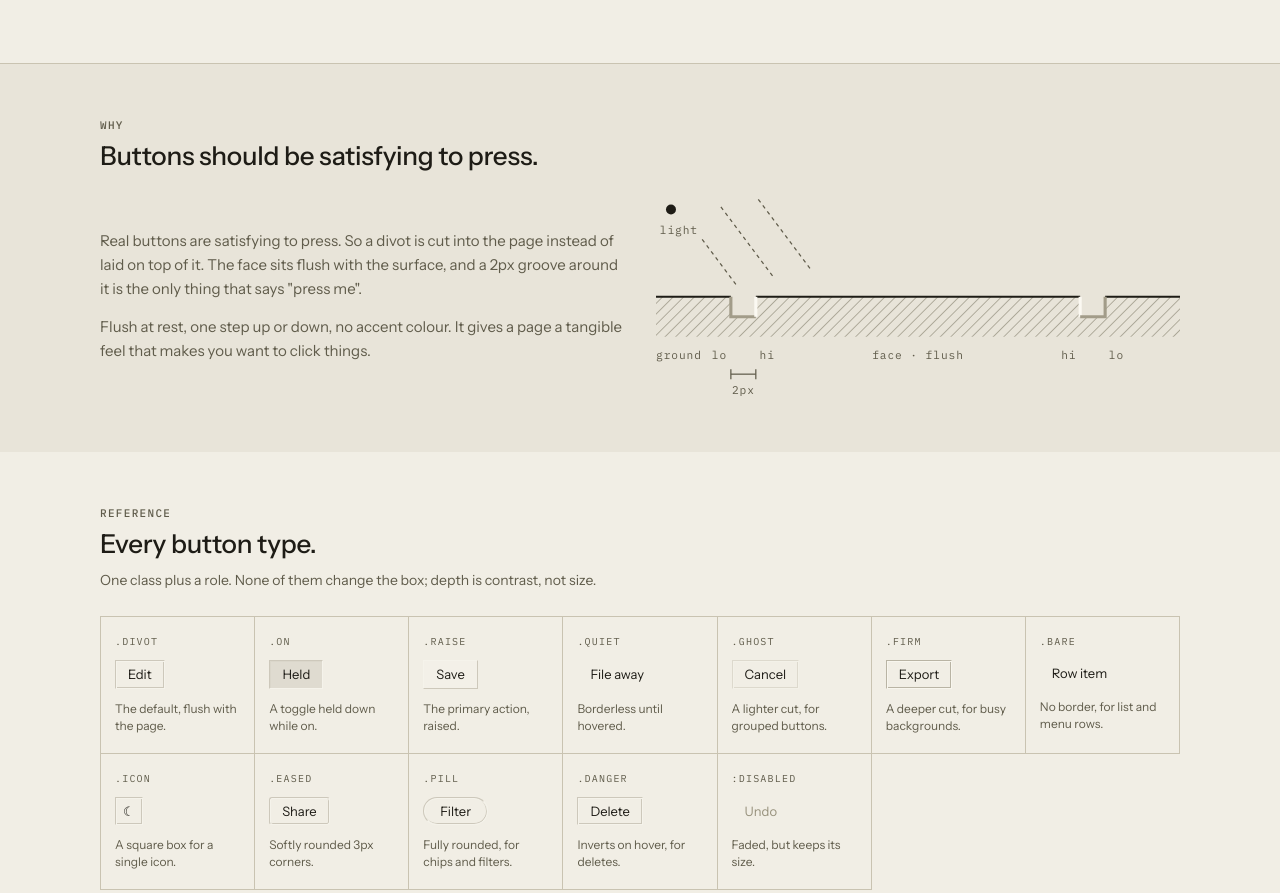
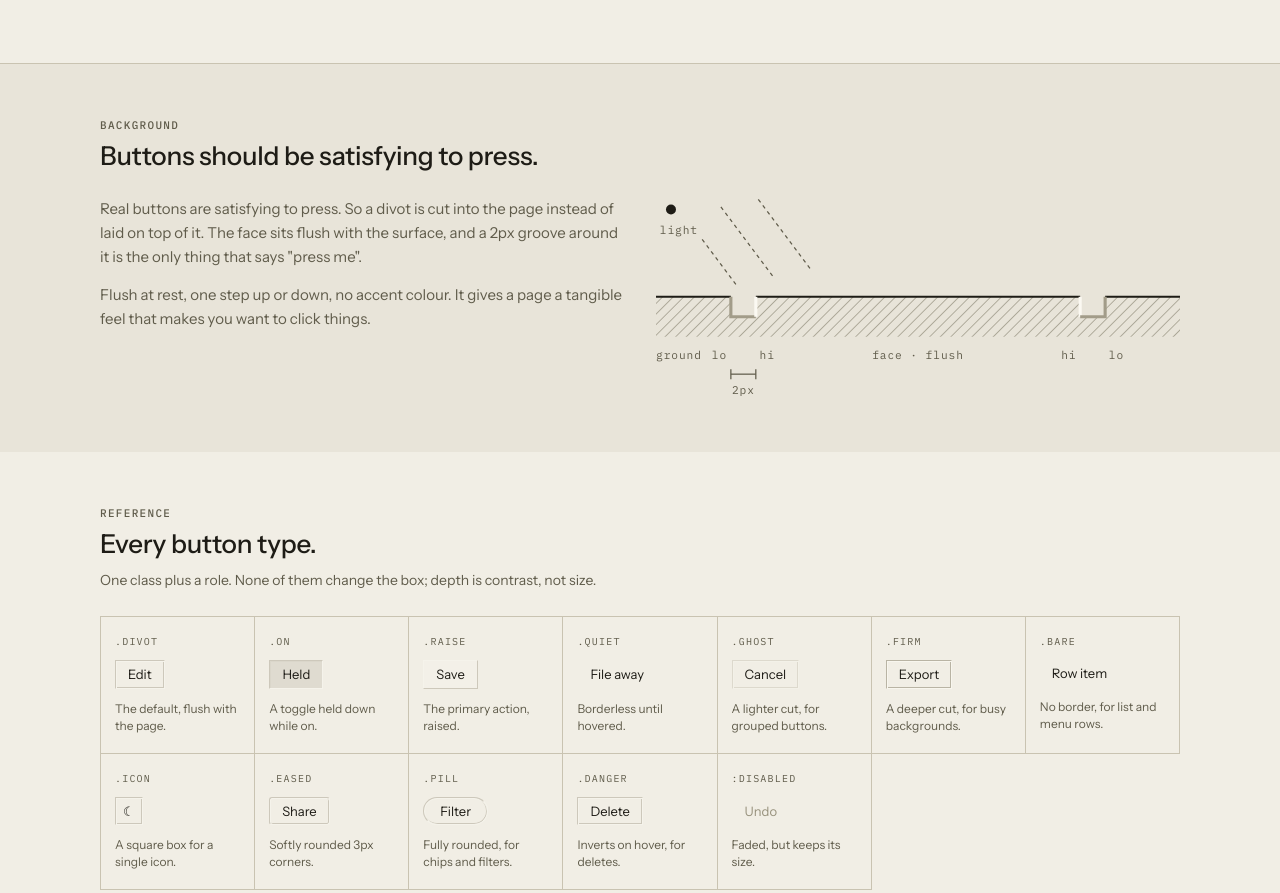
Before and after one commit to nlaz/divot.css, a website: page index.html in a window 1280 px wide. Shown: the part 636-1529 px from the top of the page. Drawn offline with nearby package versions, Linux system fonts and the light colour scheme.

Commit message:
style(site): align the why copy to the top and retitle install
Co-Authored-By: Claude Fable 5.1 <noreply@anthropic.com>

```diff
--- a/index.html
+++ b/index.html
@@ -134,6 +134,7 @@ svg.fig { width: 100%; height: auto; display: block; }
 @media (prefers-reduced-motion: reduce) { * { transition: none !important; } }
 /* why: a short first-person note, set as running text */
 .why { max-width: 62ch; display: grid; gap: 14px; }
+#why .two { align-items: start; } /* copy starts at the top of the row, level with the diagram */
 .why p { max-width: none; font-size: var(--fs-title); line-height: 1.6; color: var(--ink-dim); }
 
 /* grounds strip: the same class on four surfaces, no overrides */
@@ -200,7 +201,7 @@ pre.hl .s { color: var(--syn-str); }
 
 <div class="wrap">
   <section id="why">
-    <div class="sec-head"><p class="eyebrow">why</p><h2>Buttons should be satisfying to press.</h2></div>
+    <div class="sec-head"><p class="eyebrow">background</p><h2>Buttons should be satisfying to press.</h2></div>
     <div class="two">
       <div class="why">
         <p>Real buttons are satisfying to press. So a divot is cut into the page instead of laid on top of it. The face sits flush with the surface, and a 2px groove around it is the only thing that says "press me".</p>
@@ -306,7 +307,7 @@ pre.hl .s { color: var(--syn-str); }
 
   <section id="install">
     <div class="inst-head">
-      <div class="sec-head"><p class="eyebrow">install</p><h2>Link it.</h2></div>
+      <div class="sec-head"><p class="eyebrow">install</p><h2>Add the stylesheet to your project.</h2></div>
       <a class="divot raise" href="divot.css" target="_blank" rel="noopener">Download</a>
     </div>
     <div class="install">
```
